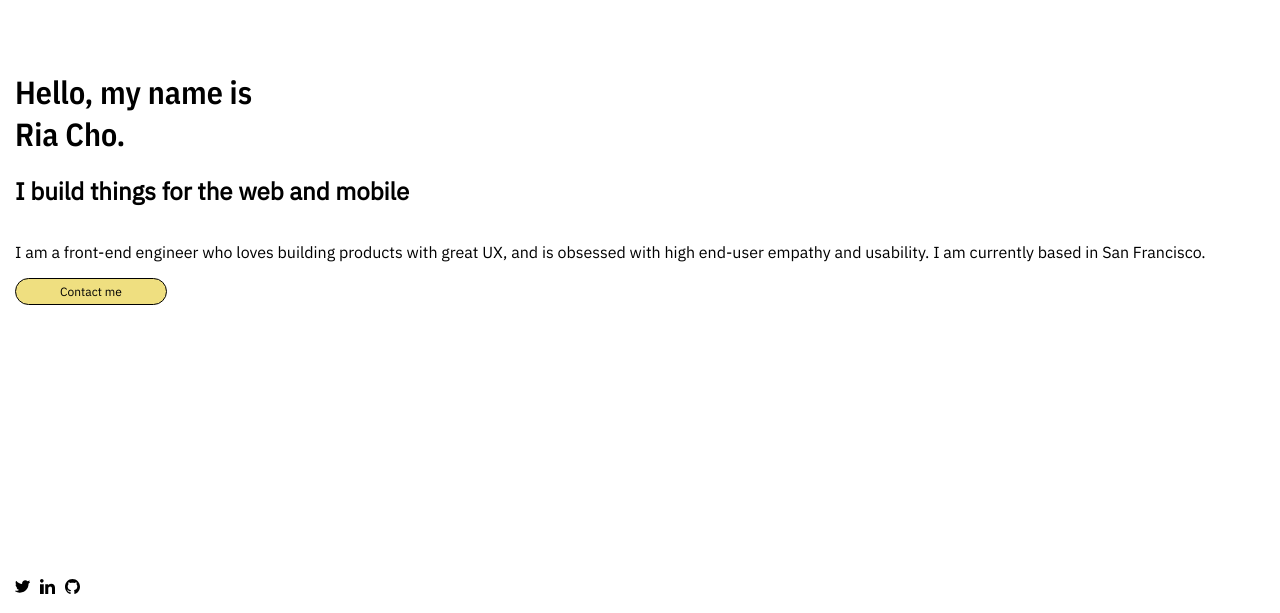
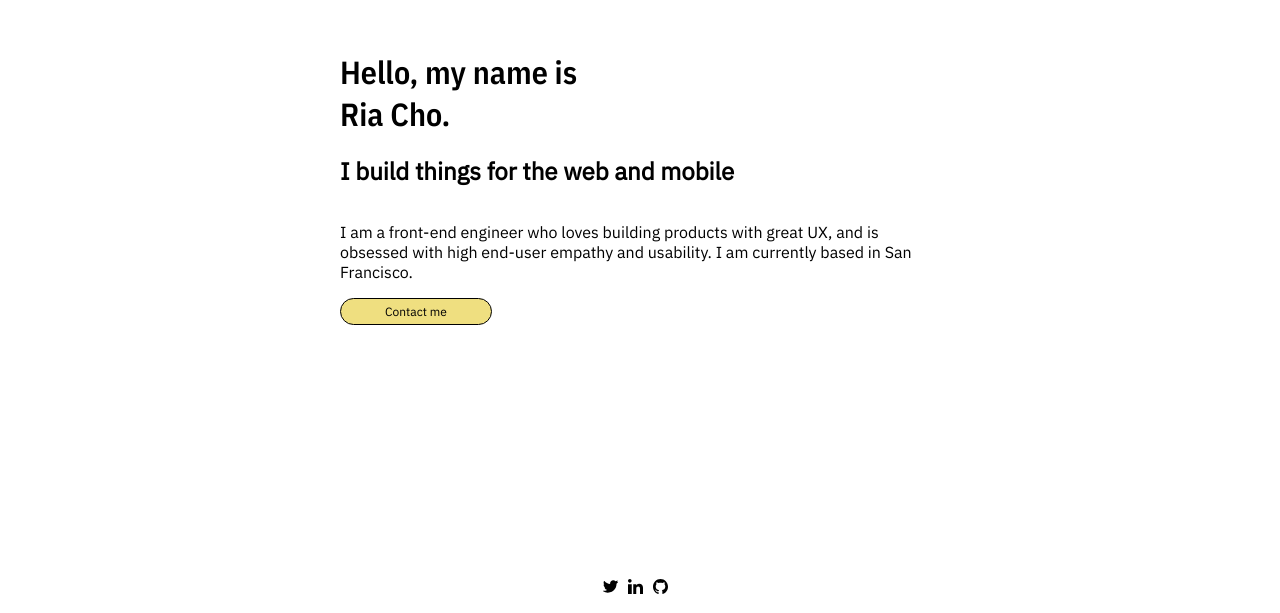
Before and after one commit to gcho91/riacho-portfolio-next, a Next.js app: page / in a window 1280 px wide. Shown: the part 187-800 px from the top of the page. Built offline with nearby package versions, Linux system fonts and the light colour scheme.

Commit message:
Add max-width to hero container

```diff
--- a/styles/heroSectionStyles.module.css
+++ b/styles/heroSectionStyles.module.css
@@ -22,21 +22,13 @@
     /* min-height: 100vh; */
     /* height: 100vh; */
     height: calc(100vh - 80px);
-    /* padding: 0px; */
     padding: 15px;
+    max-width: 600px;
+    margin: 0 auto;
 }
 
 .header-section {
-    /* display: flex;
-  justify-content: space-between;
-  align-items: center; */
     padding: 10px 20px;
-}
-.container-head {
-    /* list-style: none; */
-    /* display: flex;
-  align-items: center;
-  justify-content: space-between; */
 }
 
 .cta-button {
@@ -63,17 +55,11 @@
     margin: 0;
 }
 
-/* https: //coolors.co/949a58-c2dee5-c0dcdc-efdf80-94b485  color palette*/
-/* https: //redstapler.co/curved-custom-shape-div-css-svg/ */
-/* portfolio grid example: https: //www.codeflows.dev/#pricing */
-/* https: //alvarotrigo.com/blog/css-highlight-text/ highlight ideas */
 
 .active {
     display: block;
 }
 
-/* media query - navbar -list style */
-@media screen and (min-width: 600px) {}
 
 .navbar-list li {
     margin: 0 6px;
@@ -88,11 +74,22 @@
     color: #C2DEE5;
 }
 
+/* media query - navbar -list style */
+@media screen and (min-width: 600px) {}
+
+
 .social-row {
     display: flex;
+    justify-content: center;
     padding: 15px;
 }
 
 .social-row img {
     margin-right: 10px;
 }
+
+
+/* https: //coolors.co/949a58-c2dee5-c0dcdc-efdf80-94b485  color palette*/
+/* https: //redstapler.co/curved-custom-shape-div-css-svg/ */
+/* portfolio grid example: https: //www.codeflows.dev/#pricing */
+/* https: //alvarotrigo.com/blog/css-highlight-text/ highlight ideas */
```
